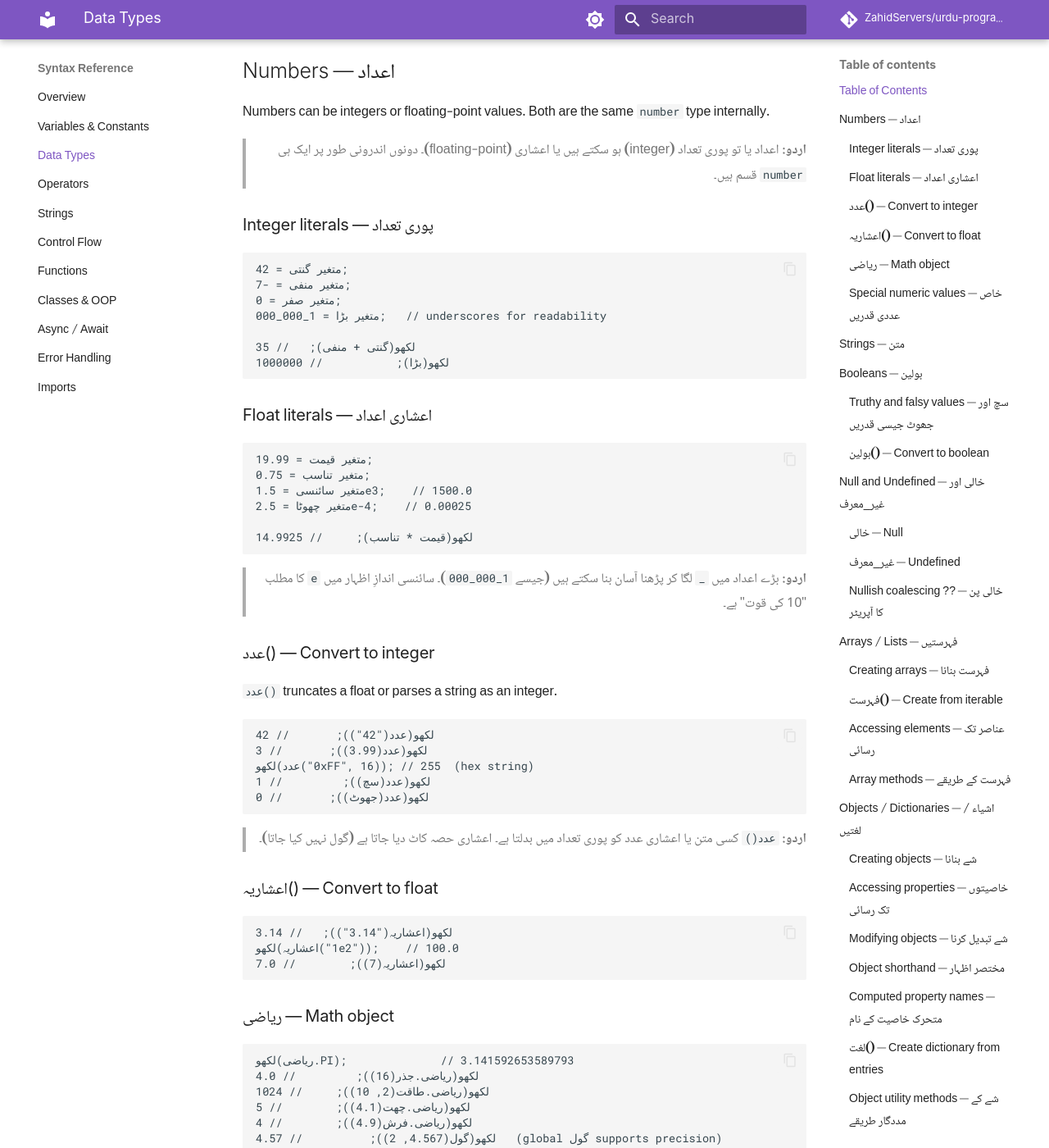
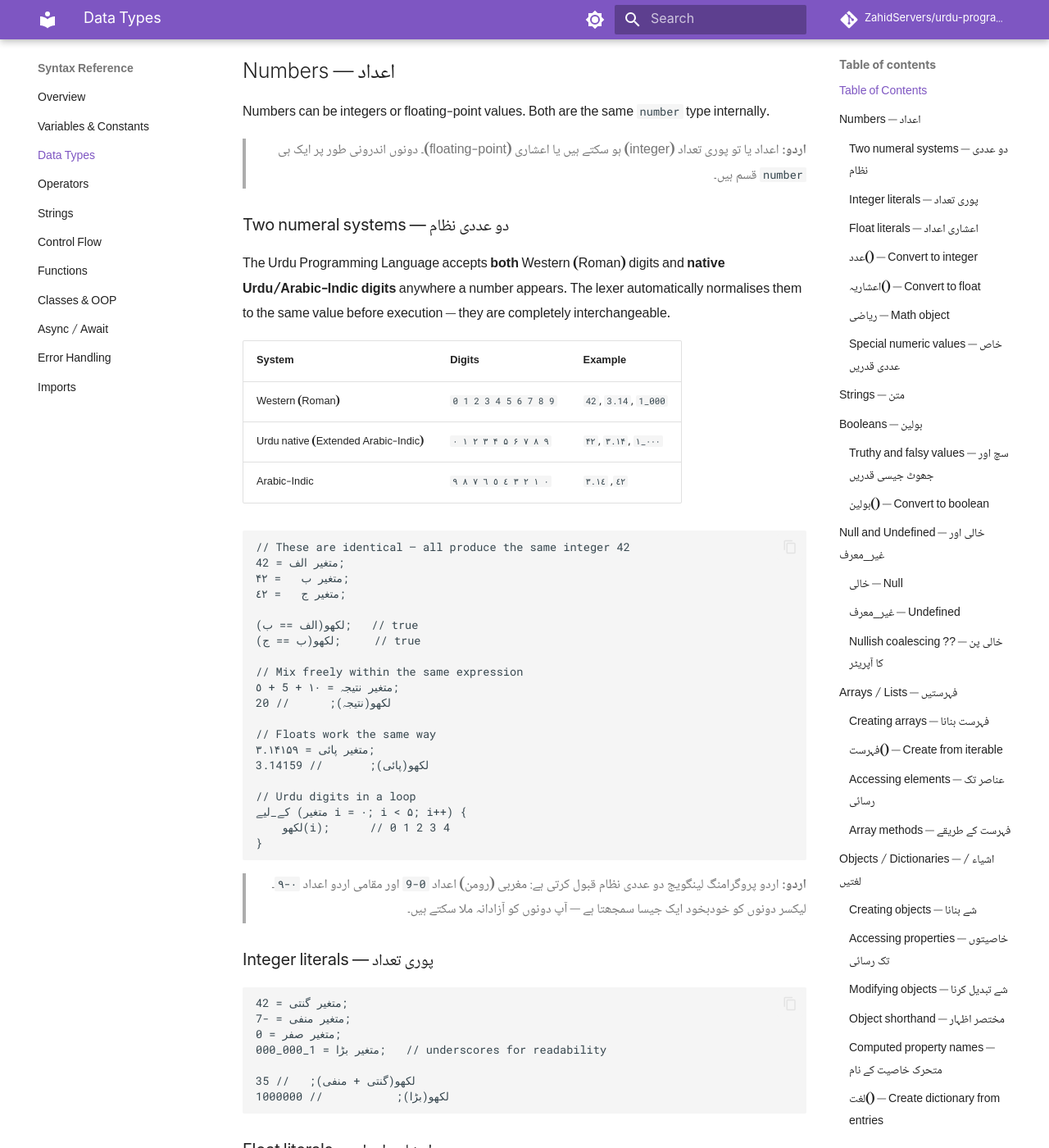
Before and after one commit to ZahidServers/urdu-programming-language, an MkDocs documentation site: the page built from docs/syntax/02-data-types.md, in a window 1280 px wide and 1400 px high, scrolled down 852 px. Shown: the whole window at 82% size. Built offline with MkDocs 1.6.1 and Material for MkDocs 9.7.7, drawn with Linux system fonts in a browser that asks for light colours; comment, search, counter and statistics services are not loaded.

Commit message:
fix: Docs

````diff
--- a/docs/syntax/02-data-types.md
+++ b/docs/syntax/02-data-types.md
@@ -26,6 +26,41 @@ The Urdu Programming Language supports a rich set of data types. This document c
 Numbers can be integers or floating-point values. Both are the same `number` type internally.
 
 > **اردو:** اعداد یا تو پوری تعداد (integer) ہو سکتے ہیں یا اعشاری (floating-point)۔ دونوں اندرونی طور پر ایک ہی `number` قسم ہیں۔
+
+### Two numeral systems — دو عددی نظام
+
+The Urdu Programming Language accepts **both** Western (Roman) digits and **native Urdu/Arabic-Indic digits** anywhere a number appears. The lexer automatically normalises them to the same value before execution — they are completely interchangeable.
+
+| System | Digits | Example |
+|--------|--------|---------|
+| Western (Roman) | `0 1 2 3 4 5 6 7 8 9` | `42`, `3.14`, `1_000` |
+| Urdu native (Extended Arabic-Indic) | `۰ ۱ ۲ ۳ ۴ ۵ ۶ ۷ ۸ ۹` | `۴۲`, `۳.۱۴`, `۱_۰۰۰` |
+| Arabic-Indic | `٠ ١ ٢ ٣ ٤ ٥ ٦ ٧ ٨ ٩` | `٤٢`, `٣.١٤` |
+
+```urdu
+// These are identical — all produce the same integer 42
+متغیر الف = 42;
+متغیر ب   = ۴۲;
+متغیر ج   = ٤٢;
+
+لکھو(الف == ب);   // true
+لکھو(ب == ج);     // true
+
+// Mix freely within the same expression
+متغیر نتیجہ = ۱۰ + 5 + ٥;
+لکھو(نتیجہ);      // 20
+
+// Floats work the same way
+متغیر پائی = ۳.۱۴۱۵۹;
+لکھو(پائی);       // 3.14159
+
+// Urdu digits in a loop
+کے_لیے (متغیر i = ۰; i < ۵; i++) {
+    لکھو(i);      // 0 1 2 3 4
+}
+```
+
+> **اردو:** اردو پروگرامنگ لینگویج دو عددی نظام قبول کرتی ہے: مغربی (رومن) اعداد `0-9` اور مقامی اردو اعداد `۰-۹`۔ لیکسر دونوں کو خودبخود ایک جیسا سمجھتا ہے — آپ دونوں کو آزادانہ ملا سکتے ہیں۔
 
 ### Integer literals — پوری تعداد
 
````
Also changed, not shown: docs/quick-start.md (+4 -2 lines).
